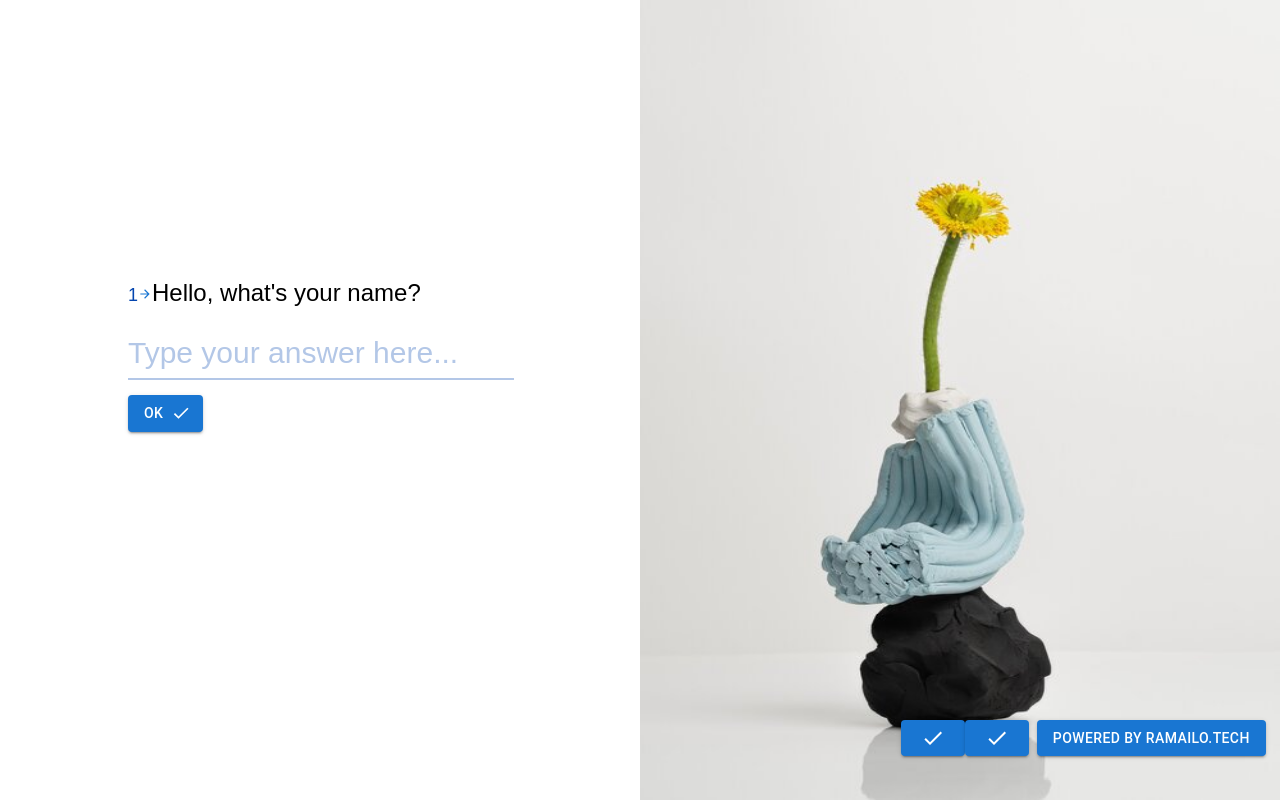
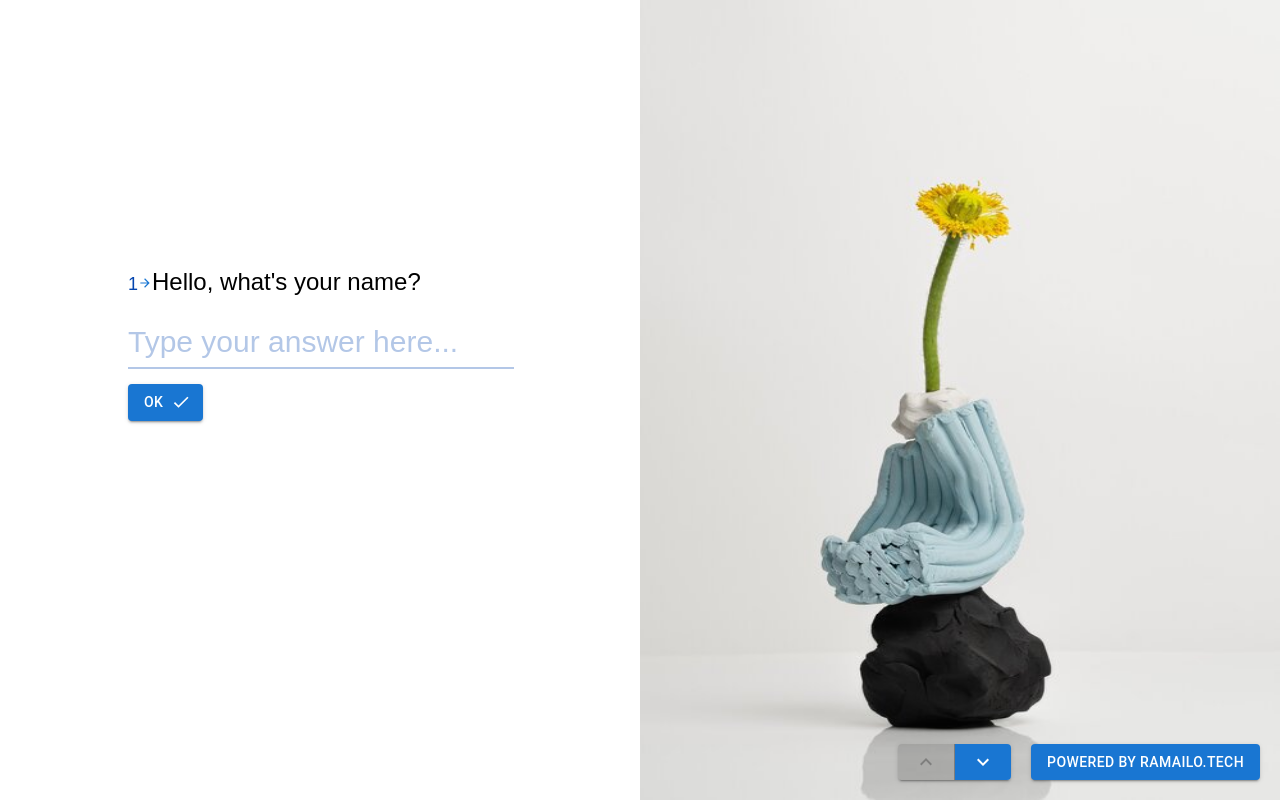
Before and after one commit to RamailoTech/Typeform-demo, a React (Create React App) app: page / in a window 1280 px wide. Shown: the top 800 px of the page. Built offline with nearby package versions, Linux system fonts and the light colour scheme.

Commit message:
animation

```diff
--- a/src/assets/styles/form.css
+++ b/src/assets/styles/form.css
@@ -1,5 +1,6 @@
-.slidetotop{
-  transform:translateY(-100%)
+.transition-ease-in-out{
+  transition: 0.3s ease-in-out;
+  -webkit-transition: 0.3s ease-in-out;
 }
 .wrapper-grid1 {
   position: relative;
@@ -7,25 +8,7 @@
 .wrapper-grid2{
   position: relative;
 }
-.btn-banner1{
-  position: absolute;
-  bottom:10%;
-  left:62%;
 
-}
-.btn-banner2{
-  position: absolute;
-  bottom:10%;
-  left:5%;
-  color:aqua;
-
-}
-.btn-banner3{
-  position: absolute;
-  bottom:10%;
-  left:8%;
-
-}
 .box-grid {
   width: 70%;
   flex: 1;
@@ -45,6 +28,25 @@
   color: #0445af;
   font-size: 18px;
 }
+
+.wrapper{
+  width: 100%;
+  height: 100vh;
+  overflow: hidden;
+  position: relative;
+}
+
+.wrapper .navigation{
+  position: fixed;
+  bottom: 0;
+  right: 0;
+  margin: 20px;
+
+  display: flex;
+  gap: 20px;
+}
+
+
 .wrapper img {
   width: 100%;
   height: 100vh;
--- a/src/components/Formpage.jsx
+++ b/src/components/Formpage.jsx
@@ -1,51 +1,45 @@
-import React,{useContext} from "react";
-import { Grid, Box, Button} from "@mui/material";
-import flower from "../assets/images/flower.jpg";
-import CheckIcon from "@mui/icons-material/Check";
-import ArrowForwardIcon from "@mui/icons-material/ArrowForward";
-import {TextInput} from "../components/input/textInput/inputs"
-import {RadioInput} from "../components/input/radioInput/RadioInput";
-import MultipleChoice from "../components/input/multipleChoice/MultipleChoice";
-import Autocomplete from "../components/input/autoComplete/autoCompleteInput";
-import FormContext from "../context/form/FormContext";
+import React, { useContext } from "react"
+import { Grid, Box, Button } from "@mui/material"
+import flower from "../assets/images/flower.jpg"
+import CheckIcon from "@mui/icons-material/Check"
+import ArrowForwardIcon from "@mui/icons-material/ArrowForward"
+import { TextInput } from "../components/input/textInput/inputs"
+import { RadioInput } from "../components/input/radioInput/RadioInput"
+import MultipleChoice from "../components/input/multipleChoice/MultipleChoice"
+import Autocomplete from "../components/input/autoComplete/autoCompleteInput"
 
-export const Formpage = ({ items,pageno }) => {
-  const {page,setPage}=useContext(FormContext)
+export const Formpage = ({ items, pageno, activePage }) => {
   return (
-    <div className={`wrapper`}>
+    <div  style={{transform:`translateY(-${activePage*100}%)`}} className="transition-ease-in-out">
       <Grid container spacing={0}>
         <Grid item xs={6} className="wrapper-grid1">
           <Box className="box-grid">
             <p className="grid-question">
-              <span>1</span>
+              <span>{pageno+1}</span>
               <ArrowForwardIcon color="primary" sx={{ fontSize: "14px" }} />
               {items.question}
             </p>
-            {
-              items.answer.type==="text"?<TextInput/>:items.answer.type==="radio"?<RadioInput options={items.answer.options}/>:items.answer.type==="dropdown"?<Autocomplete/>:<MultipleChoice options={items.answer.options}/>
-            }
+            {items.answer.type === "text" ? (
+              <TextInput />
+            ) : items.answer.type === "radio" ? (
+              <RadioInput options={items.answer.options} />
+            ) : items.answer.type === "dropdown" ? (
+              <Autocomplete />
+            ) : (
+              <MultipleChoice options={items.answer.options} />
+            )}
 
-           <div>
-            <Button variant="contained" endIcon={<CheckIcon />}>
-              OK
-            </Button>
+            <div>
+              <Button variant="contained" endIcon={<CheckIcon />}>
+                OK
+              </Button>
             </div>
           </Box>
         </Grid>
         <Grid item xs={6} className="wrapper-grid2">
           <img src={flower} alt="flower" />
-          <Button variant="contained" className="btn-banner1">
-            Powered by Ramailo.tech
-          </Button>
-          <Button variant="contained" className="btn-banner2" onClick={()=>setPage(page-1)}>
-          <CheckIcon/>
-          </Button>
-          <Button variant="contained" className="btn-banner2" onClick={()=>setPage(page-1)} >
-          <CheckIcon/>
-          </Button>
-
         </Grid>
       </Grid>
     </div>
-  );
-};
+  )
+}
--- a/src/pages/Form.jsx
+++ b/src/pages/Form.jsx
@@ -1,15 +1,44 @@
-import React,{useContext} from "react";
-import QuestionContext from "../context/questions/QuestionContext";
-import { Formpage } from "../components/Formpage";
-import "../assets/styles/form.css";
+import React, { useContext } from "react"
+import QuestionContext from "../context/questions/QuestionContext"
+import { Grid, Box, Button, ButtonGroup } from "@mui/material"
+import { Formpage } from "../components/Formpage"
+import ExpandMoreIcon from "@mui/icons-material/ExpandMore"
+import ExpandLessIcon from "@mui/icons-material/ExpandLess"
+import FormContext from "../context/form/FormContext"
+import "../assets/styles/form.css"
+
 export const Form = () => {
-  const questions = useContext(QuestionContext);
+  const questions = useContext(QuestionContext)
+  const { page, setPage } = useContext(FormContext)
 
   return (
-    <>
-      {questions.map((items,index) => {
-        return <Formpage items={items} pageno={index} />;
+    <div className={`wrapper`}>
+      {questions.map((items, index) => {
+        return <Formpage items={items} pageno={index} activePage={page} />
       })}
-    </>
-  );
-};
+      <div className="navigation">
+        <ButtonGroup
+          variant="contained"
+          aria-label="outlined primary button group"
+        >
+          <Button
+            onClick={() => setPage(Math.max(page - 1, 0))}
+            disabled={page === 0}
+          >
+            <ExpandLessIcon />
+          </Button>
+          <Button
+            onClick={() => setPage(Math.min(page + 1, questions.length - 1))}
+            disabled={page === questions.length - 1}
+          >
+            <ExpandMoreIcon />
+          </Button>
+        </ButtonGroup>
+
+        <Button variant="contained" className="btn-banner1">
+          Powered by Ramailo.tech
+        </Button>
+      </div>
+    </div>
+  )
+}
```
